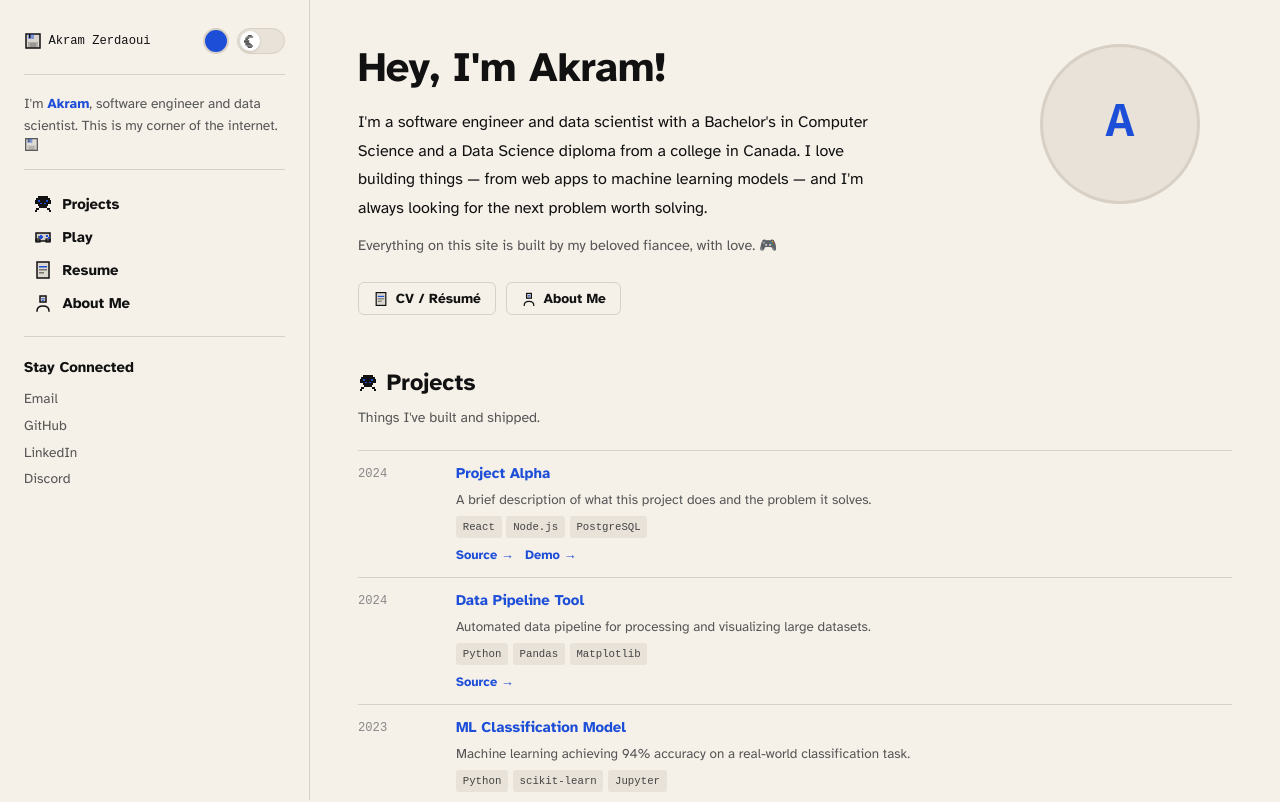
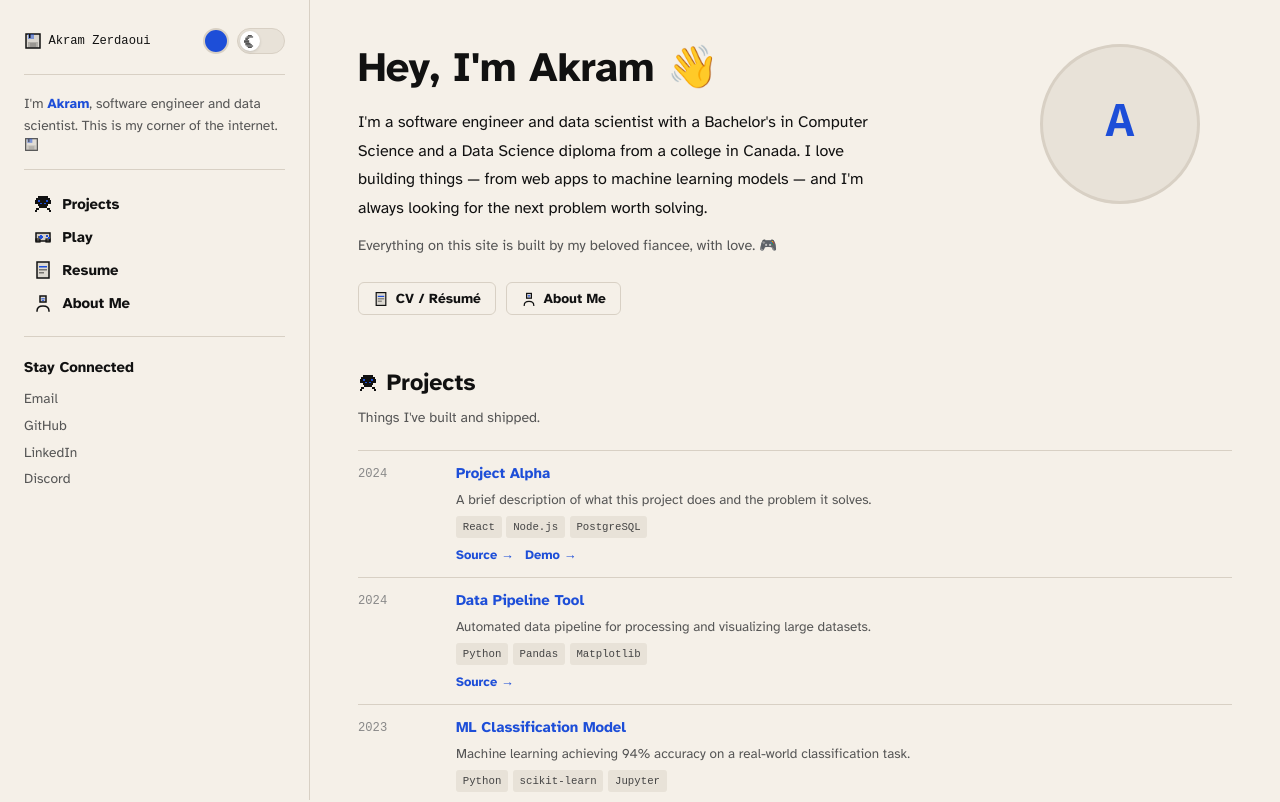
Before and after one commit to akramzerd0/Portfolio, a React (Vite) app: page / in a window 1280 px wide. Shown: the top 802 px of the page. Built offline with nearby package versions, Linux system fonts and the light colour scheme; a web font is replaced by a local one.

Commit message:
cleaning comments

```diff
--- a/src/components/Hero.jsx
+++ b/src/components/Hero.jsx
@@ -4,7 +4,7 @@ import { IconCV, IconAbout } from "./Icons.jsx";
 export default function Hero({ onNav }) {
   return (
     <section id="home" className="hero">
-      {/* Photo floated top-right like Tania's mascot */}
+
       <div className="hero-photo-wrap">
         {DATA.photo ? (
           <img src={DATA.photo} alt={DATA.name} className="hero-photo" />
@@ -15,7 +15,7 @@ export default function Hero({ onNav }) {
         )}
       </div>
 
-      <h1>Hey, I'm {DATA.name}!</h1>
+      <h1>Hey, I'm {DATA.name} 👋</h1>
       <p className="hero-body">{DATA.heroBio}</p>
       <p className="hero-note">{DATA.heroNote}</p>
       <div className="hero-btns">
--- a/src/components/Icons.jsx
+++ b/src/components/Icons.jsx
@@ -1,7 +1,7 @@
 /* Set color: var(--accent) on .nav-btn.active .nav-icon to tint accent pixels */
 
 export function IconProjects({ size = 20 }) {
-  // GitHub octocat — pixel art style
+
   return (
     <svg width={size} height={size} viewBox="0 0 20 20" fill="none"
       style={{ display:"block", imageRendering:"pixelated" }}>
```
